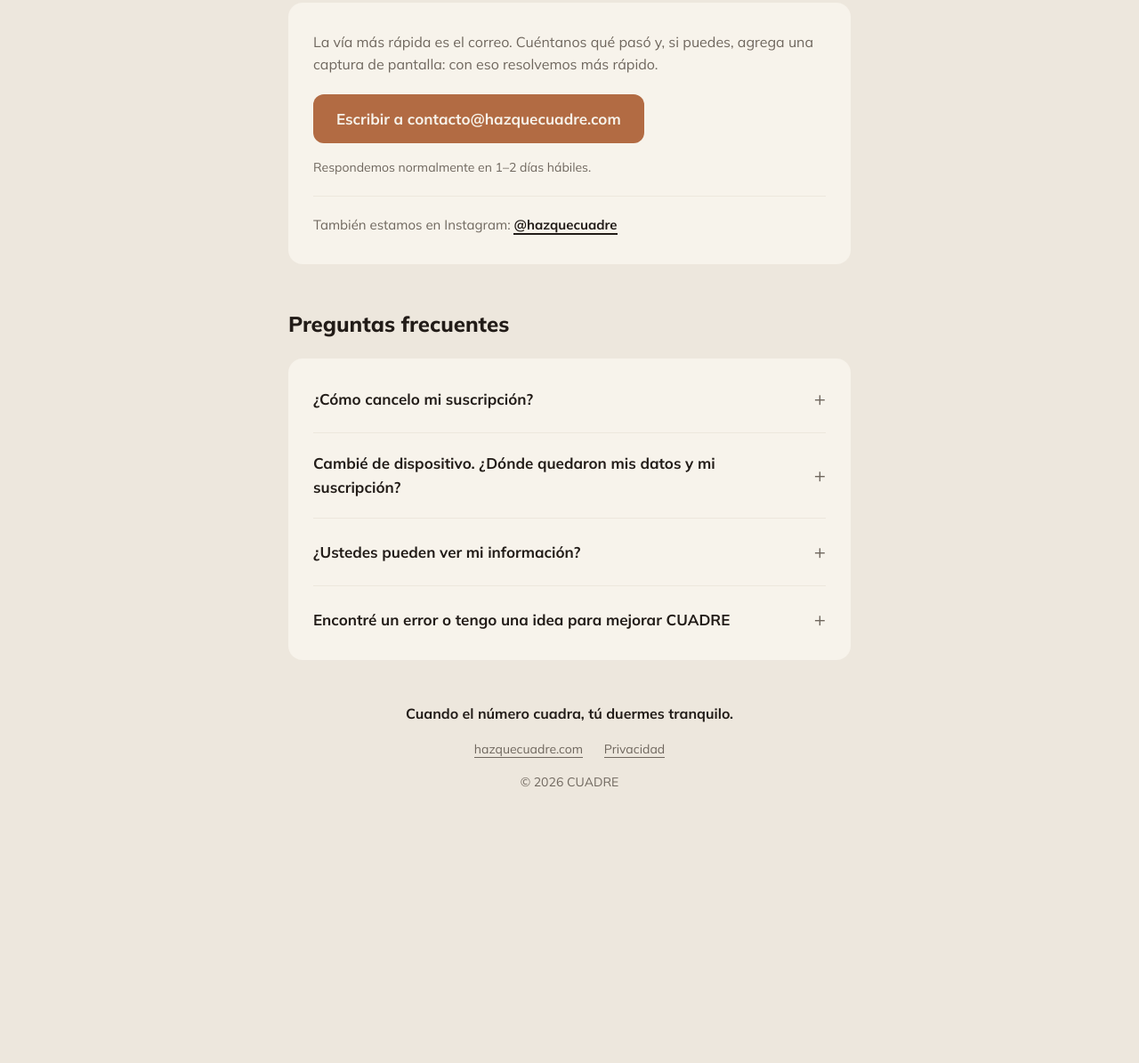
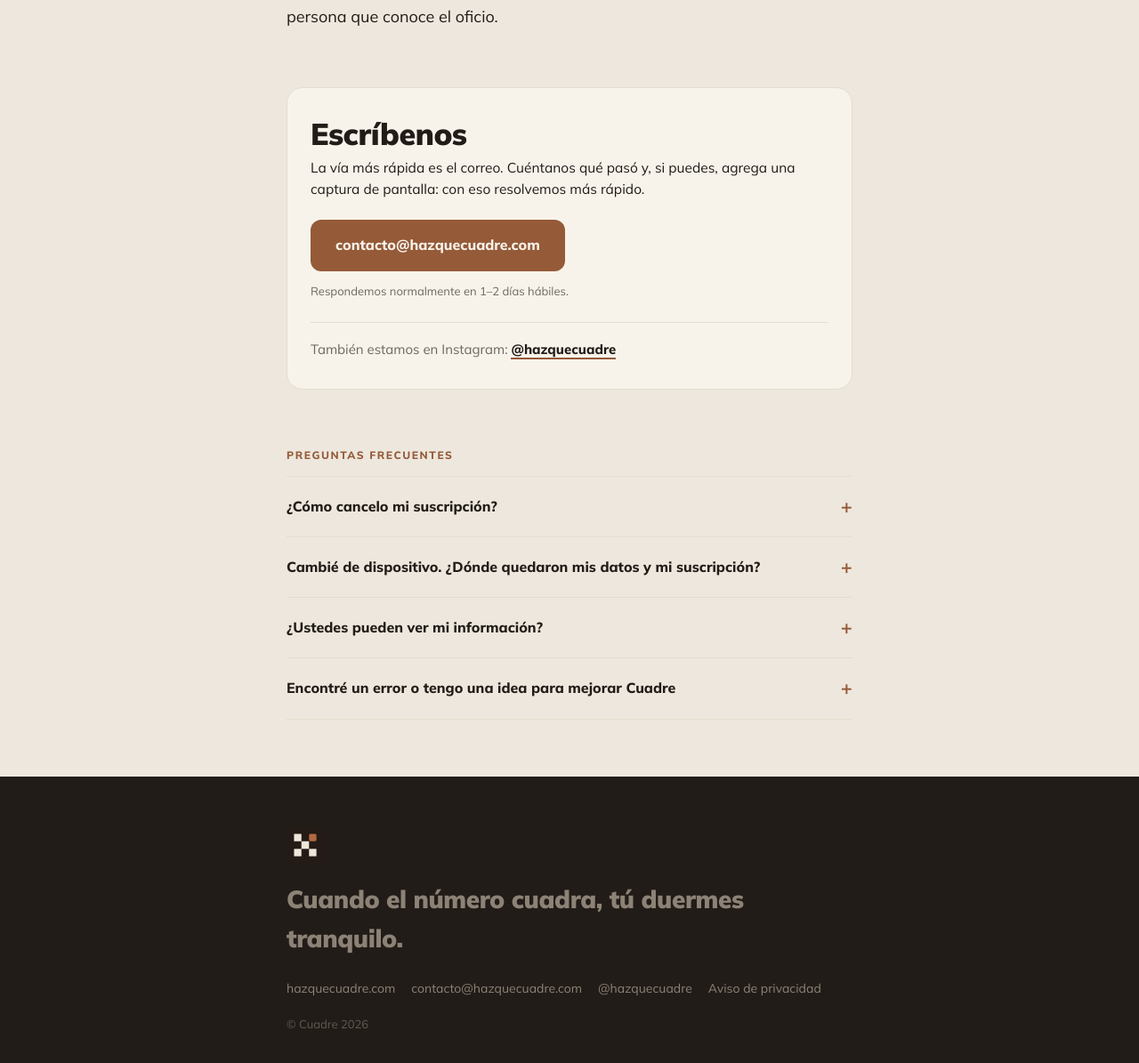
Before and after one commit to hazquecuadre/cuadre-soporte, a plain HTML site: page index.html in a window 1280 px wide. Shown: the part 275-1470 px from the top of the page at 89% size. Before the commit the page ends 1229 px from the top, so only its background shows below. Drawn offline with Linux system fonts and the light colour scheme.

Commit message:
Add files via upload

```diff
--- a/index.html
+++ b/index.html
@@ -2,206 +2,152 @@
 <html lang="es-MX">
 <head>
 <meta charset="UTF-8">
-  <meta name="viewport" content="width=device-width, initial-scale=1, viewport-fit=cover">
-  <title>Soporte — CUADRE</title>
-  <meta name="description" content="Soporte de CUADRE, la app para cotizar tus proyectos con certeza. Escríbenos y te respondemos.">
+<meta name="viewport" content="width=device-width, initial-scale=1.0">
+<title>Soporte — Cuadre</title>
+<meta name="description" content="Soporte de Cuadre, la app para cotizar tus proyectos con certeza. Escríbenos y te respondemos.">
 <link rel="preconnect" href="https://fonts.googleapis.com">
-  <link rel="preconnect" href="https://fonts.gstatic.com" crossorigin>
-  <link href="https://fonts.googleapis.com/css2?family=Mulish:wght@400;600;700;800&display=swap" rel="stylesheet">
+<link href="https://fonts.googleapis.com/css2?family=Mulish:wght@400;600;700;800;900&display=swap" rel="stylesheet">
 <style>
-    :root {
-      --crema: #EDE7DD;
-      --marfil: #F7F3EB;
-      --tinta: #221C18;
-      --piedra: #6F675E;
-      --terracota: #B26B43;
-      box-sizing: border-box;
-      padding-top: env(safe-area-inset-top, 0px);
-      padding-bottom: env(safe-area-inset-bottom, 0px);
+  :root{
+    --crema:#EDE7DD; --marfil:#F7F3EB; --tinta:#221C18;
+    --piedra:#6F675E; --piedra-clara:#8C8276; --borde:#E4DDD0;
+    --terracota:#B26B43; --terracota-osc:#955A38;
+    --salvia:#6E8162; --salvia-osc:#5D6D53; --oxido:#A74D3F;
   }
-    * { box-sizing: inherit; margin: 0; padding: 0; }
-    html { scroll-padding-top: env(safe-area-inset-top, 0px); }
-    body {
-      background: var(--crema);
-      color: var(--tinta);
-      font-family: 'Mulish', -apple-system, 'Segoe UI', sans-serif;
-      line-height: 1.6;
+  *{box-sizing:border-box;margin:0;padding:0}
+  html{scroll-behavior:smooth}
+  body{
+    font-family:'Mulish',-apple-system,'Helvetica Neue',sans-serif;
+    background:var(--crema); color:var(--tinta); line-height:1.6;
+    -webkit-font-smoothing:antialiased;
   }
-    .contenedor {
-      max-width: 680px;
-      margin: 0 auto;
-      padding: 56px 24px 40px;
+  .wrap{max-width:680px;margin:0 auto;padding:0 22px}
+  section{padding:64px 0}
+
+  .marca{display:flex;align-items:center;gap:10px}
+  .marca img.iso{height:26px;width:auto;display:block}
+  .marca img.logo{height:17px;width:auto;display:block}
+  .topbar{padding:20px 0}
+  .marca a{display:flex;align-items:center;gap:10px;text-decoration:none}
+
+  .eyebrow{
+    font-size:12px;font-weight:800;letter-spacing:.13em;text-transform:uppercase;
+    color:var(--terracota-osc);margin-bottom:14px;
   }
-    .eyebrow {
-      font-size: 13px;
-      font-weight: 700;
-      letter-spacing: 0.18em;
-      text-transform: uppercase;
-      color: var(--piedra);
-      margin-bottom: 12px;
+  h1{
+    font-size:clamp(40px,9vw,60px);font-weight:900;letter-spacing:-.02em;
+    line-height:1.05;margin-bottom:20px;
   }
-    h1 {
-      font-size: clamp(32px, 6vw, 44px);
-      font-weight: 800;
-      line-height: 1.15;
-      margin-bottom: 16px;
+  .hero p.sub{font-size:18px;color:var(--tinta);margin-bottom:0;max-width:56ch}
+
+  h2{font-size:clamp(26px,6vw,34px);font-weight:900;letter-spacing:-.015em;line-height:1.15;margin-bottom:10px}
+
+  .btn{
+    display:inline-block;background:var(--terracota-osc);color:var(--marfil);
+    font-family:inherit;font-size:16px;font-weight:800;text-decoration:none;
+    padding:16px 28px;border-radius:12px;border:none;cursor:pointer;
+    transition:background .15s ease;
   }
-    .intro {
-      font-size: 18px;
-      color: var(--piedra);
-      margin-bottom: 36px;
-      max-width: 54ch;
+  .btn:hover{background:var(--terracota)}
+  .micro{font-size:13px;color:var(--piedra);margin-top:12px}
+
+  /* Tarjeta de contacto */
+  .tarjeta{
+    background:var(--marfil);border:1.5px solid var(--borde);border-radius:18px;
+    padding:32px 26px;
   }
-    .tarjeta-contacto {
-      background: var(--marfil);
-      border-radius: 16px;
-      padding: 32px 28px;
-      margin-bottom: 48px;
+  .tarjeta p.lead{font-size:15.5px;color:var(--tinta);margin-bottom:22px}
+  .otro-canal{
+    margin-top:24px;padding-top:18px;border-top:1px solid var(--borde);
+    font-size:15px;color:var(--piedra);
   }
-    .tarjeta-contacto p {
-      color: var(--piedra);
-      margin-bottom: 20px;
+  .otro-canal a{color:var(--tinta);font-weight:800;text-decoration:none;border-bottom:2px solid var(--terracota-osc)}
+
+  /* FAQ */
+  details{border-top:1px solid var(--borde);padding:16px 0}
+  details:last-of-type{border-bottom:1px solid var(--borde)}
+  summary{
+    font-size:16px;font-weight:800;cursor:pointer;list-style:none;
+    display:flex;justify-content:space-between;align-items:center;gap:12px;
   }
-    .boton-correo {
-      display: inline-block;
-      background: var(--terracota);
-      color: var(--marfil);
-      font-weight: 700;
-      font-size: 17px;
-      text-decoration: none;
-      padding: 14px 26px;
-      border-radius: 12px;
-    }
-    .nota-respuesta {
-      font-size: 14px;
-      color: var(--piedra);
-      margin-top: 16px;
-      margin-bottom: 0 !important;
-    }
-    .canal-secundario {
-      margin-top: 20px;
-      padding-top: 20px;
-      border-top: 1px solid var(--crema);
-      font-size: 15px;
-      color: var(--piedra);
-      margin-bottom: 0 !important;
-    }
-    .canal-secundario a {
-      color: var(--tinta);
-      font-weight: 700;
-      text-decoration: none;
-      border-bottom: 2px solid var(--tinta);
-    }
-    h2 {
-      font-size: 24px;
-      font-weight: 800;
-      margin-bottom: 20px;
-    }
-    .faq {
-      background: var(--marfil);
-      border-radius: 16px;
-      padding: 8px 28px;
-      margin-bottom: 48px;
-    }
-    .faq details {
-      padding: 20px 0;
-      border-bottom: 1px solid var(--crema);
-    }
-    .faq details:last-child { border-bottom: none; }
-    .faq summary {
-      font-weight: 700;
-      font-size: 17px;
-      cursor: pointer;
-      list-style: none;
-      display: flex;
-      justify-content: space-between;
-      align-items: center;
-      gap: 16px;
-    }
-    .faq summary::-webkit-details-marker { display: none; }
-    .faq summary::after {
-      content: "+";
-      font-weight: 400;
-      font-size: 22px;
-      color: var(--piedra);
-      flex-shrink: 0;
-    }
-    .faq details[open] summary::after { content: "–"; }
-    .faq details p {
-      margin-top: 12px;
-      color: var(--piedra);
-      font-size: 16px;
-    }
-    .faq a {
-      color: var(--tinta);
-      font-weight: 600;
-    }
-    footer {
-      text-align: center;
-      font-size: 14px;
-      color: var(--piedra);
-      padding-bottom: 24px;
-    }
-    footer .frase {
-      font-weight: 700;
-      color: var(--tinta);
-      font-size: 16px;
-      margin-bottom: 16px;
-    }
-    footer a {
-      color: var(--piedra);
-      text-decoration: none;
-      border-bottom: 1px solid var(--piedra);
-    }
-    footer .ligas { margin-bottom: 14px; }
-    footer .ligas a { margin: 0 10px; }
-    @media (prefers-color-scheme: dark) {
-      /* CUADRE es modo claro siempre — se fuerza la paleta también aquí */
-      body { background: #EDE7DD; color: #221C18; }
-    }
+  summary::-webkit-details-marker{display:none}
+  summary::after{content:"+";font-size:22px;font-weight:700;color:var(--terracota-osc);flex:none}
+  details[open] summary::after{content:"–"}
+  details p{font-size:15px;color:var(--piedra);padding-top:10px}
+  details p a{color:var(--tinta);font-weight:700}
+
+  /* Footer */
+  footer{background:var(--tinta);color:var(--crema);padding:56px 0}
+  .cierre{font-size:clamp(22px,5vw,28px);font-weight:900;letter-spacing:-.015em;margin-bottom:22px}
+  footer p, footer a{font-size:14px;color:var(--piedra-clara);text-decoration:none}
+  footer a:hover{color:var(--crema)}
+  .footlinks{display:flex;flex-wrap:wrap;gap:6px 18px;margin-bottom:18px}
+  .copy{font-size:13px;opacity:.6}
+
+  @media (prefers-reduced-motion:reduce){html{scroll-behavior:auto}}
 </style>
 </head>
 <body>
-  <main class="contenedor">
-    <p class="eyebrow">Soporte · CUADRE</p>
+
+<div class="wrap topbar"><div class="marca"><a href="https://hazquecuadre.com"><img class="iso" src="isotipo.png" alt=""><img class="logo" src="logotipo-tinta.png" alt="Cuadre"></a></div></div>
+
+<!-- HERO -->
+<header class="wrap hero" style="padding:40px 22px 0">
+  <div class="eyebrow">Cuadre · Soporte</div>
   <h1>¿Necesitas ayuda?</h1>
-    <p class="intro">Estamos para que tus cuentas cuadren. Si algo no funciona, tienes una duda o quieres proponer una mejora, escríbenos — del otro lado hay una persona que conoce el oficio.</p>
+  <p class="sub">Estamos para que tus cuentas cuadren. Si algo no funciona, tienes una duda o quieres proponer una mejora, escríbenos — del otro lado hay una persona que conoce el oficio.</p>
+</header>
 
-    <div class="tarjeta-contacto">
-      <p>La vía más rápida es el correo. Cuéntanos qué pasó y, si puedes, agrega una captura de pantalla: con eso resolvemos más rápido.</p>
-      <a class="boton-correo" href="mailto:contacto@hazquecuadre.com?subject=Soporte%20CUADRE">Escribir a contacto@hazquecuadre.com</a>
-      <p class="nota-respuesta">Respondemos normalmente en 1–2 días hábiles.</p>
-      <p class="canal-secundario">También estamos en Instagram: <a href="https://instagram.com/hazquecuadre" target="_blank" rel="noopener">@hazquecuadre</a></p>
+<!-- CONTACTO -->
+<section>
+  <div class="wrap">
+    <div class="tarjeta">
+      <h2 style="margin-bottom:6px">Escríbenos</h2>
+      <p class="lead">La vía más rápida es el correo. Cuéntanos qué pasó y, si puedes, agrega una captura de pantalla: con eso resolvemos más rápido.</p>
+      <a class="btn" href="mailto:contacto@hazquecuadre.com?subject=Soporte%20Cuadre">contacto@hazquecuadre.com</a>
+      <p class="micro">Respondemos normalmente en 1–2 días hábiles.</p>
+      <p class="otro-canal">También estamos en Instagram: <a href="https://www.instagram.com/hazquecuadre" target="_blank" rel="noopener">@hazquecuadre</a></p>
     </div>
+  </div>
+</section>
 
-    <h2>Preguntas frecuentes</h2>
-    <div class="faq">
+<!-- FAQ -->
+<section style="padding-top:0">
+  <div class="wrap">
+    <div class="eyebrow">Preguntas frecuentes</div>
     <details>
       <summary>¿Cómo cancelo mi suscripción?</summary>
-        <p>Tu suscripción se administra directo con Apple. En tu iPhone o iPad: Ajustes → tu nombre → Suscripciones → CUADRE → Cancelar. Puedes cancelar cuando quieras; seguirás teniendo acceso hasta el final del período que ya pagaste.</p>
+      <p>Tu suscripción se administra directo con Apple. En tu iPhone o iPad: Ajustes → tu nombre → Suscripciones → Cuadre → Cancelar. Puedes cancelar cuando quieras; seguirás teniendo acceso hasta el final del período que ya pagaste.</p>
     </details>
     <details>
       <summary>Cambié de dispositivo. ¿Dónde quedaron mis datos y mi suscripción?</summary>
-        <p>Tus datos viven en tu propia cuenta de iCloud y tu suscripción está ligada a tu cuenta de Apple. Entra en el dispositivo nuevo con las mismas cuentas, abre CUADRE, y ahí está todo: catálogo, presupuestos, gastos y proyectos.</p>
+      <p>Tus datos viven en tu propia cuenta de iCloud y tu suscripción está ligada a tu cuenta de Apple. Entra en el dispositivo nuevo con las mismas cuentas, abre Cuadre, y ahí está todo: catálogo, presupuestos, gastos y proyectos.</p>
     </details>
     <details>
       <summary>¿Ustedes pueden ver mi información?</summary>
       <p>No. Tus datos viven en tu cuenta de iCloud, no en servidores nuestros — nosotros no los vemos. Los detalles están en nuestro <a href="https://hazquecuadre.com/cuadre-privacidad/">aviso de privacidad</a>.</p>
     </details>
     <details>
-        <summary>Encontré un error o tengo una idea para mejorar CUADRE</summary>
-        <p>Queremos saberlo — lo sincero, no lo amable. Escríbenos a <a href="mailto:contacto@hazquecuadre.com">contacto@hazquecuadre.com</a> contando qué pasó o qué te gustaría que existiera. Mucho de lo que CUADRE hace hoy nació de peticiones así.</p>
+      <summary>Encontré un error o tengo una idea para mejorar Cuadre</summary>
+      <p>Queremos saberlo — lo sincero, no lo amable. Escríbenos a <a href="mailto:contacto@hazquecuadre.com">contacto@hazquecuadre.com</a> contando qué pasó o qué te gustaría que existiera. Mucho de lo que Cuadre hace hoy nació de peticiones así.</p>
     </details>
   </div>
+</section>
 
+<!-- FOOTER -->
 <footer>
-      <p class="frase">Cuando el número cuadra, tú duermes tranquilo.</p>
-      <p class="ligas">
+  <div class="wrap">
+    <img src="isotipo-sobretinta.png" alt="" style="height:42px;width:auto;display:block;margin-bottom:18px">
+    <p class="cierre">Cuando el número cuadra, tú duermes tranquilo.</p>
+    <div class="footlinks">
       <a href="https://hazquecuadre.com">hazquecuadre.com</a>
-        <a href="https://hazquecuadre.com/cuadre-privacidad/">Privacidad</a>
-      </p>
-      <p>© 2026 CUADRE</p>
+      <a href="mailto:contacto@hazquecuadre.com">contacto@hazquecuadre.com</a>
+      <a href="https://www.instagram.com/hazquecuadre" target="_blank" rel="noopener">@hazquecuadre</a>
+      <a href="https://hazquecuadre.com/cuadre-privacidad/">Aviso de privacidad</a>
+    </div>
+    <p class="copy">© Cuadre 2026</p>
+  </div>
 </footer>
-  </main>
+
 </body>
 </html>
```
Also changed, not shown: isotipo-sobretinta.png (added), isotipo.png (added), logotipo-tinta.png (added). Lines whose indentation alone changed are shown as unchanged.
